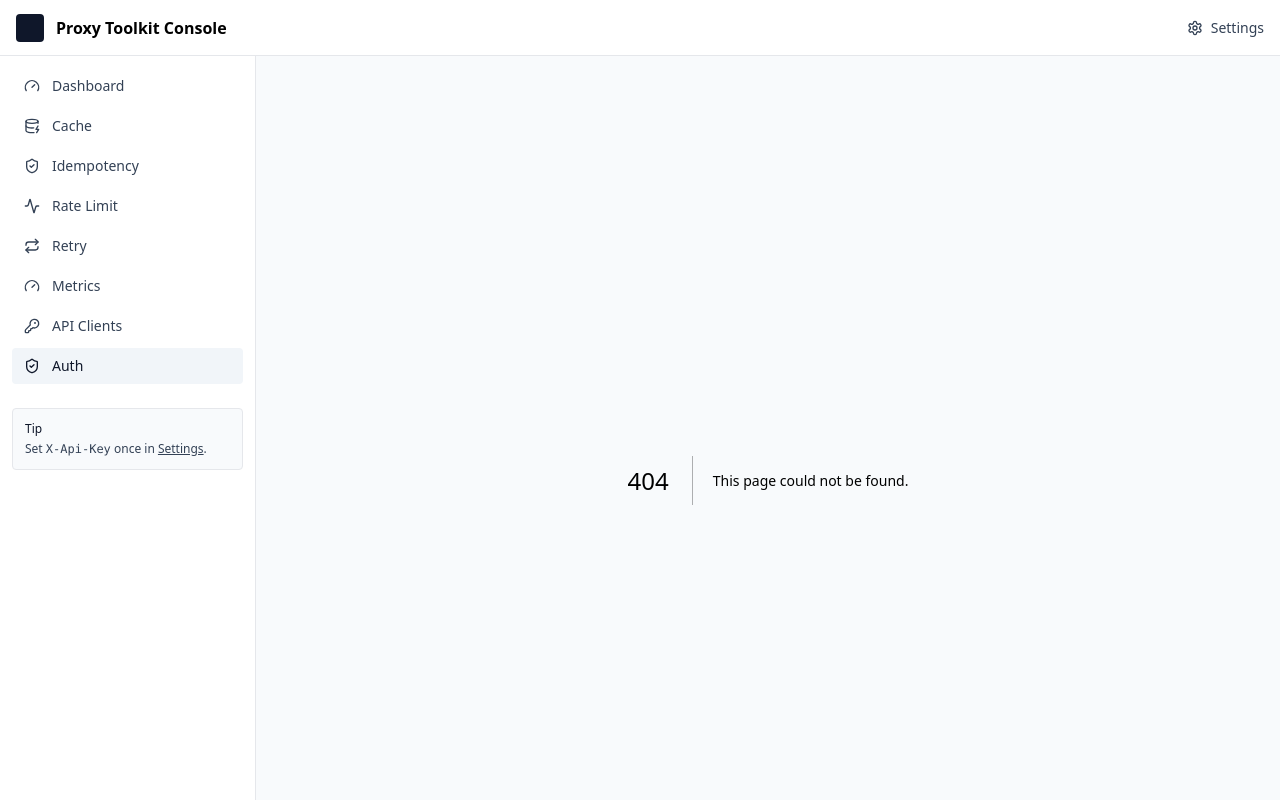
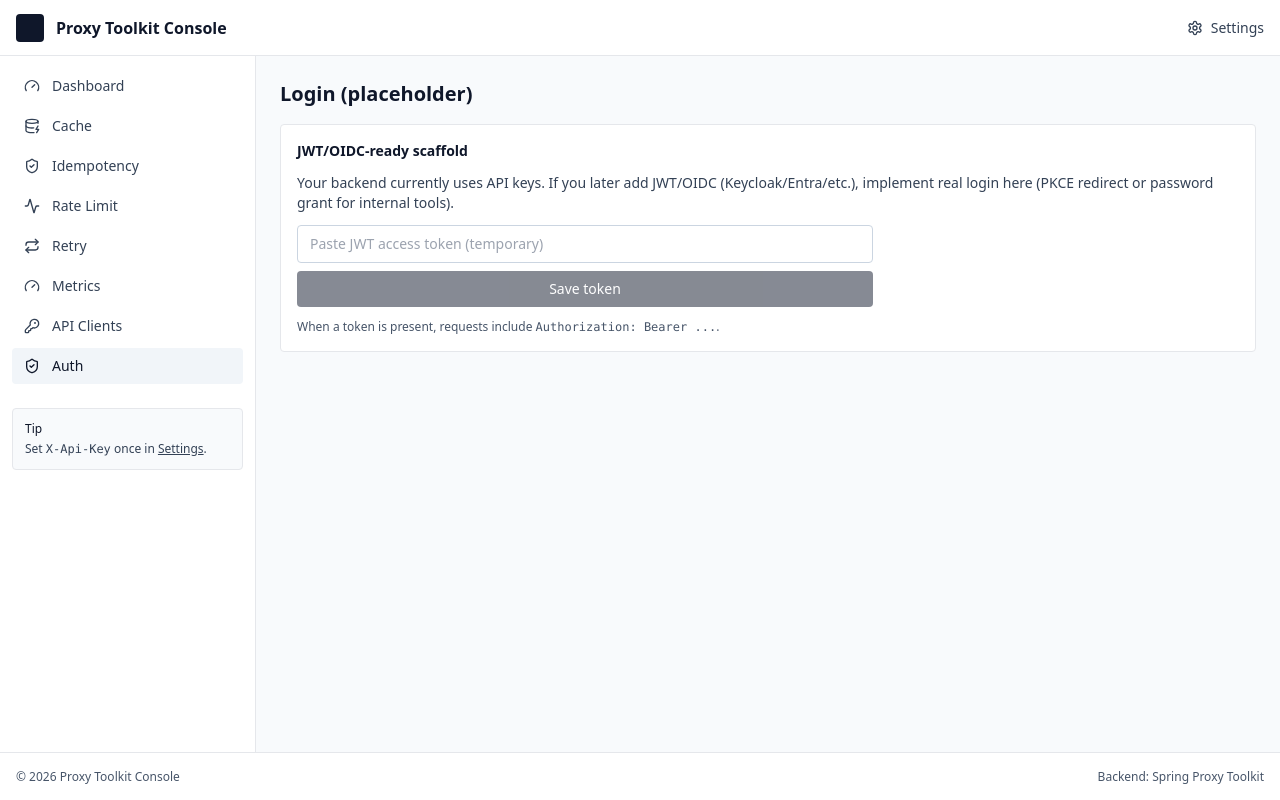
Before and after one commit to DimitryIvaniuta/proxy-toolkit-console, a Next.js app: page /auth/login in a window 1280 px wide. Before the commit this address had no page. Shown: the top 800 px of the page. Built offline with nearby package versions, Linux system fonts and the light colour scheme.

Commit message:
Application login page

```diff
--- /dev/null
+++ b/app/auth/login/page.tsx
@@ -0,0 +1,38 @@
+"use client";
+
+import { useState } from "react";
+import { Card } from "../../../components/ui/Card";
+import { Button } from "../../../components/ui/Button";
+import { Input } from "../../../components/ui/Input";
+import { setTokens } from "../../../lib/auth";
+
+export default function LoginPage() {
+  const [token, setToken] = useState("");
+
+  return (
+    <div className="space-y-4">
+      <h1 className="text-xl font-semibold">Login (placeholder)</h1>
+
+      <Card title="JWT/OIDC-ready scaffold">
+        <div className="text-sm text-slate-700">
+          Your backend currently uses API keys. If you later add JWT/OIDC (Keycloak/Entra/etc.),
+          implement real login here (PKCE redirect or password grant for internal tools).
+        </div>
+
+        <div className="mt-3 grid gap-2 max-w-xl">
+          <Input value={token} onChange={(e) => setToken(e.target.value)} placeholder="Paste JWT access token (temporary)" />
+          <Button
+            onClick={() => setTokens({ accessToken: token.trim() })}
+            disabled={!token.trim()}
+          >
+            Save token
+          </Button>
+        </div>
+
+        <div className="mt-3 text-xs text-slate-600">
+          When a token is present, requests include <code className="font-mono">Authorization: Bearer ...</code>.
+        </div>
+      </Card>
+    </div>
+  );
+}
```
